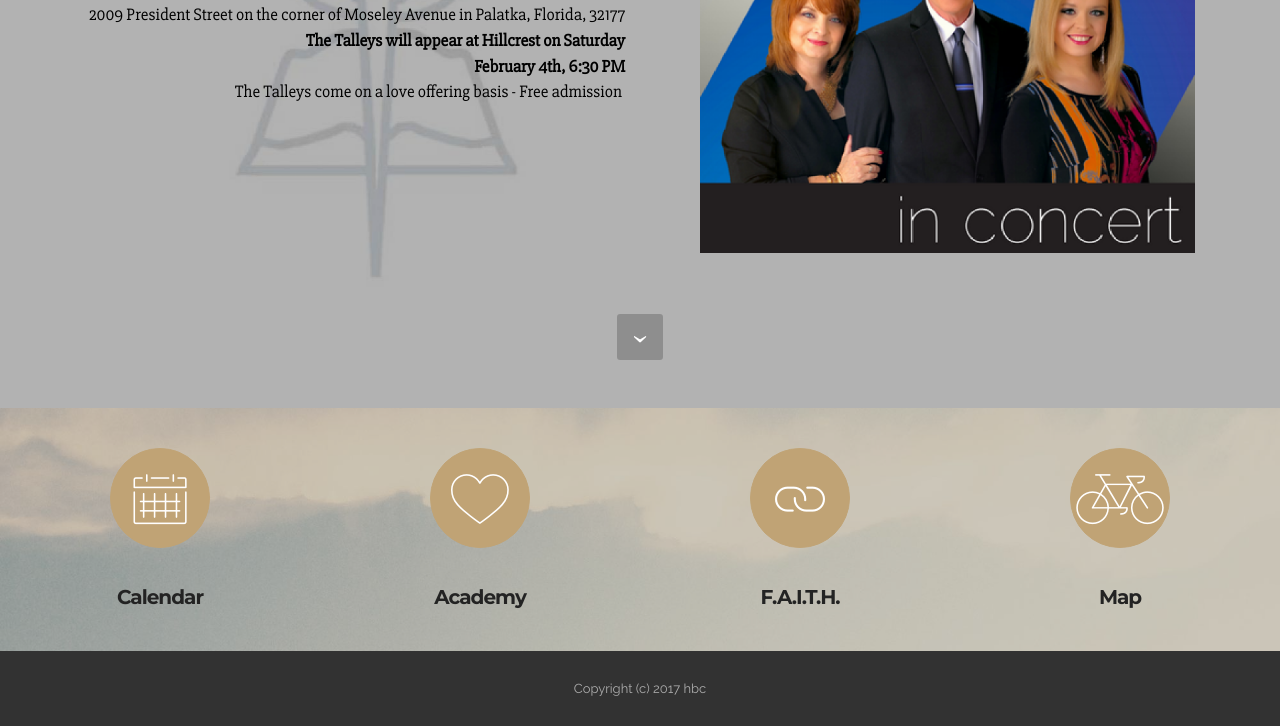
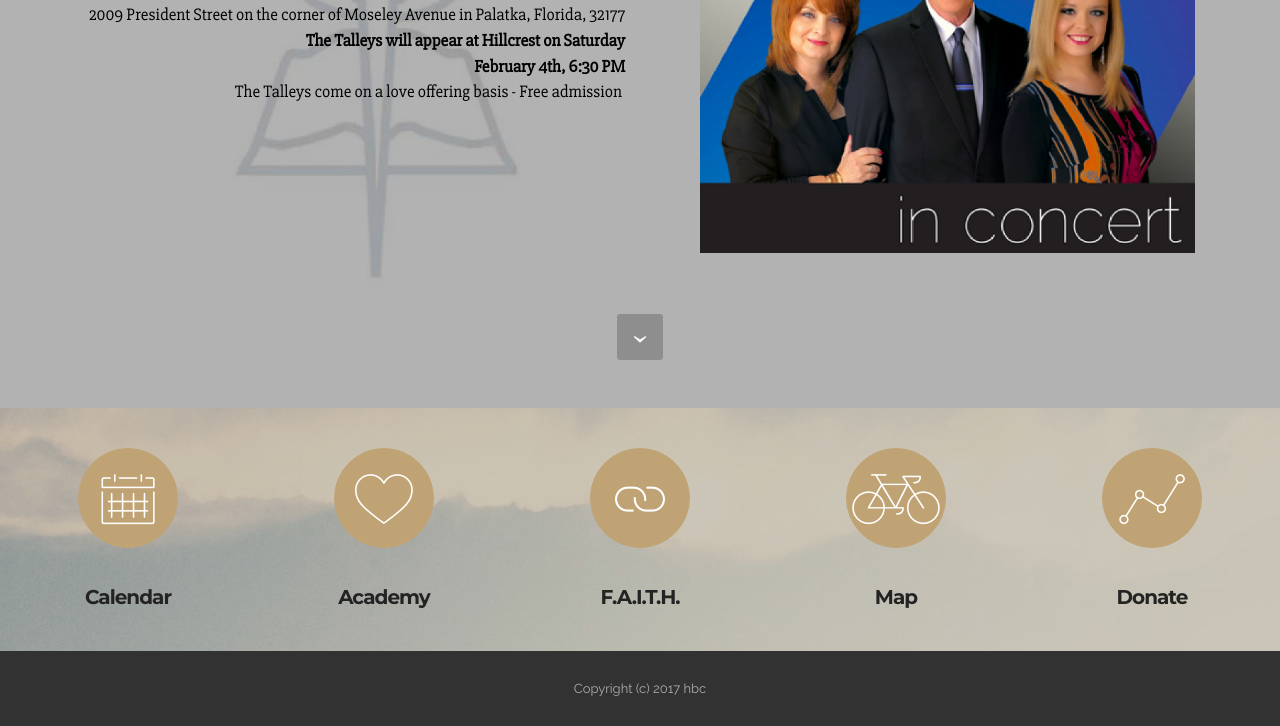
Before and after one commit to imagelane/hbc, a plain HTML site: page index.html in a window 1280 px wide. Shown: the part 392-1118 px from the top of the page. Drawn offline with Linux system fonts and the light colour scheme; files whose address does not match are found by name.

Commit message:
create github pages

```diff
--- a/index.html
+++ b/index.html
@@ -60,7 +60,7 @@
 
 </section>
 
-<section class="engine"><a rel="external" href="https://mobirise.com">easy mobile web generator software download</a></section><section class="mbr-section mbr-section-hero mbr-section-full header2 mbr-parallax-background mbr-after-navbar" id="header2-0" style="background-image: url(assets/images/waterglobes-2000x1170.jpg);">
+<section class="engine"><a rel="external" href="https://mobirise.com">simple web creator software</a></section><section class="mbr-section mbr-section-hero mbr-section-full header2 mbr-parallax-background mbr-after-navbar" id="header2-0" style="background-image: url(assets/images/waterglobes-2000x1170.jpg);">
 
     <div class="mbr-overlay" style="opacity: 0.3; background-color: rgb(0, 0, 0);">
     </div>
@@ -107,7 +107,7 @@
     </div>
 
     <div class="mbr-cards-row row">
-        <div class="mbr-cards-col col-xs-12 col-lg-3" style="padding-top: 40px; padding-bottom: 40px;">
+        <div class="mbr-cards-col col-xs-12 col-lg-2" style="padding-top: 40px; padding-bottom: 40px;">
             <div class="container">
                 <div class="card cart-block">
                     <div class="card-img iconbox"><a href="http://www.hillcrestlife.org/inside-hbc/calendar" class="etl-icon icon-calendar mbr-iconfont mbr-iconfont-features7" style="color: rgb(255, 255, 255);"></a></div>
@@ -120,7 +120,7 @@
                 </div>
             </div>
         </div>
-        <div class="mbr-cards-col col-xs-12 col-lg-3" style="padding-top: 40px; padding-bottom: 40px;">
+        <div class="mbr-cards-col col-xs-12 col-lg-2" style="padding-top: 40px; padding-bottom: 40px;">
             <div class="container">
                 <div class="card cart-block">
                     <div class="card-img iconbox"><a href="http://hillcrest-academy.org/" target="_blank" class="etl-icon icon-heart mbr-iconfont mbr-iconfont-features7" style="color: rgb(255, 255, 255);"></a></div>
@@ -133,7 +133,7 @@
                 </div>
           </div>
         </div>
-        <div class="mbr-cards-col col-xs-12 col-lg-3" style="padding-top: 40px; padding-bottom: 40px;">
+        <div class="mbr-cards-col col-xs-12 col-lg-2" style="padding-top: 40px; padding-bottom: 40px;">
             <div class="container">
                 <div class="card cart-block">
                     <div class="card-img iconbox"><a href="http://www.hillcrestlife.org/ministry/faith" class="mbri-link mbr-iconfont mbr-iconfont-features7" style="color: rgb(255, 255, 255);"></a></div>
@@ -146,7 +146,7 @@
                 </div>
             </div>
         </div>
-        <div class="mbr-cards-col col-xs-12 col-lg-3" style="padding-top: 40px; padding-bottom: 40px;">
+        <div class="mbr-cards-col col-xs-12 col-lg-2" style="padding-top: 40px; padding-bottom: 40px;">
             <div class="container">
                 <div class="card cart-block">
                     <div class="card-img iconbox"><a href="http://www.hillcrestlife.org/about-us/map" class="etl-icon icon-bike mbr-iconfont mbr-iconfont-features7" style="color: rgb(255, 255, 255);"></a></div>
@@ -159,7 +159,19 @@
                 </div>
             </div>
         </div>
+        <div class="mbr-cards-col col-xs-12 col-lg-2" style="padding-top: 40px; padding-bottom: 40px;">
+            <div class="container">
+                <div class="card cart-block">
+                    <div class="card-img iconbox"><a href="https://e-giving.org/hillcrestbaptistchurchpalatka" target="_blank" class="etl-icon icon-linegraph mbr-iconfont mbr-iconfont-features7" style="color: rgb(255, 255, 255);"></a></div>
+                    <div class="card-block">
+                        <h4 class="card-title">Donate</h4>
 
+
+
+                    </div>
+                </div>
+            </div>
+        </div>
 
     </div>
 </section>
```
Also changed, not shown: 1 other file.
